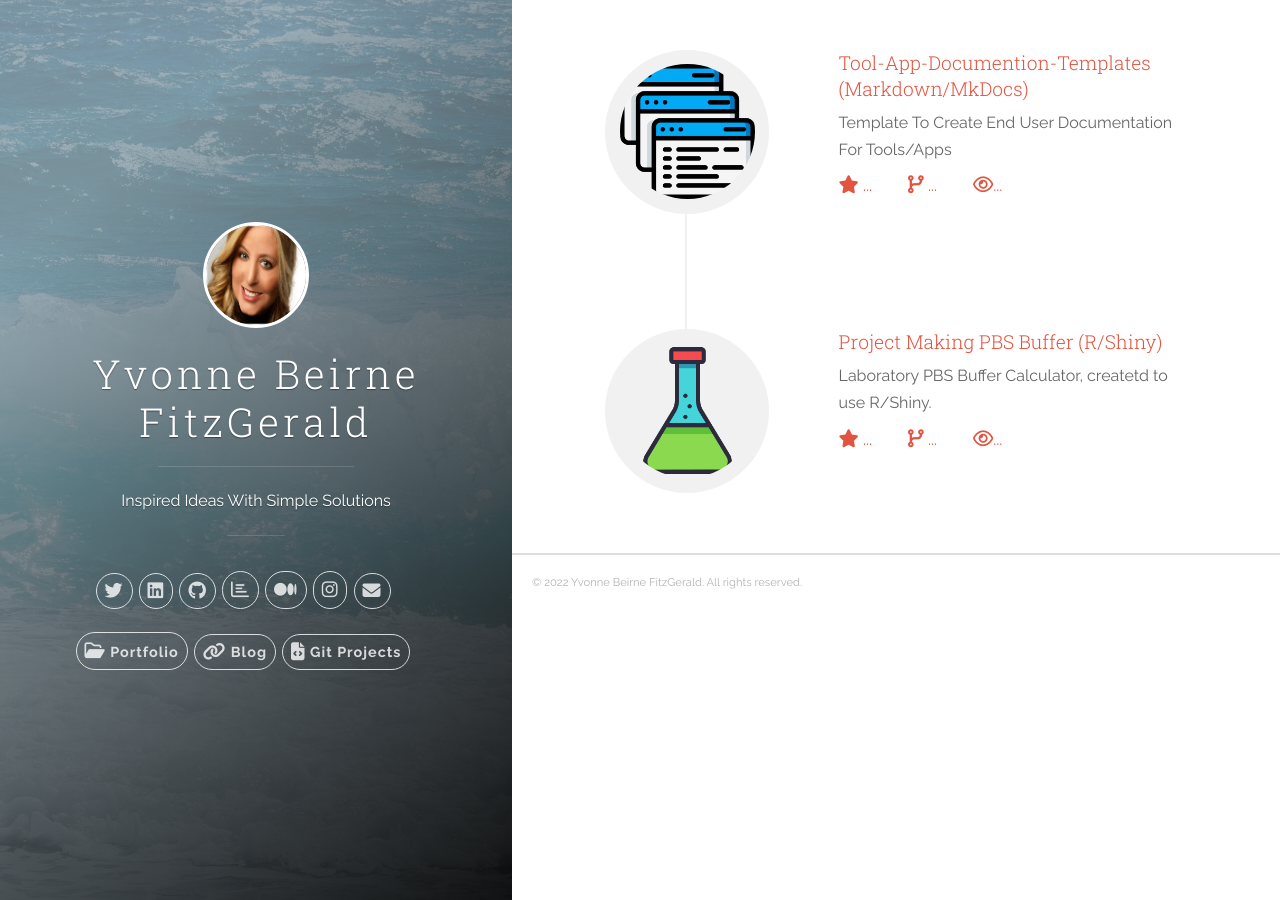
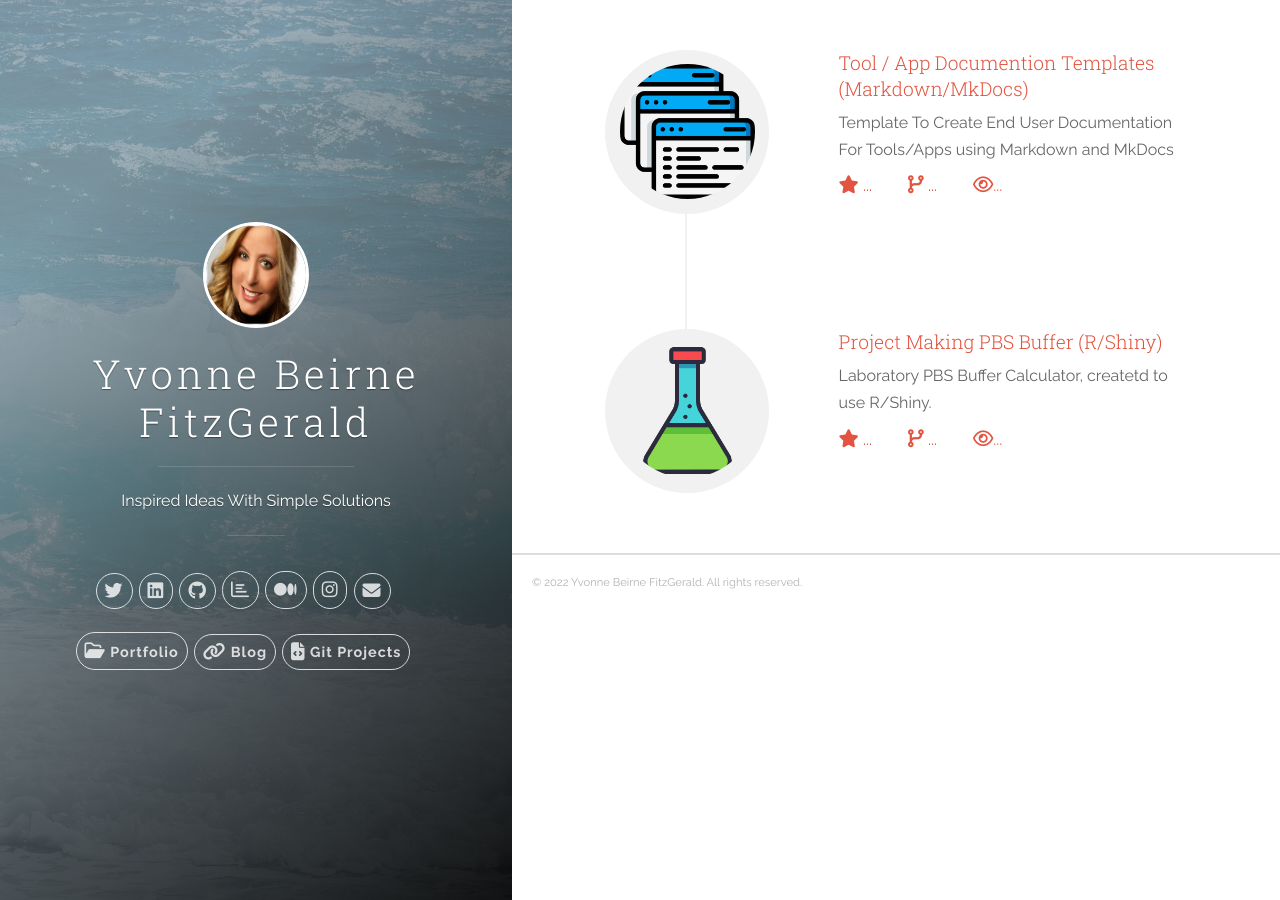
Before and after one commit to YvonneBeirneFitzGerald/yvonnebeirnefitzgerald.github.io, a Jekyll site: the page built from index.html, in a window 1280 px wide. Built offline with Jekyll 4.4.1, drawn with Linux system fonts in a browser that asks for light colours; nearby versions of some CDN libraries; comment, search, counter and statistics services are not loaded.

Commit message:
Update projects.yml
added info

```diff
--- a/_data/projects.yml
+++ b/_data/projects.yml
@@ -3,11 +3,11 @@
 # Suggest projects' img be located at '/static/assets/img/landing', and edit following img items.
 # yf notte placed images in folder at root of project in file called images
 
-- name:  Tool-App-Documention-Templates (Markdown/MkDocs)
+- name:  Tool / App Documention Templates (Markdown/MkDocs)
   gh_user: YvonneBeirneFitzGerald
   repo:  Tool-App-Documention-Templates
   img: /images/iconTemplate.png
-  desc: Template To Create End User Documentation For Tools/Apps
+  desc: Template To Create End User Documentation For Tools/Apps using Markdown and MkDocs
 
 - name: Project Making PBS Buffer (R/Shiny)
   gh_user: YvonneBeirneFitzGerald
```
